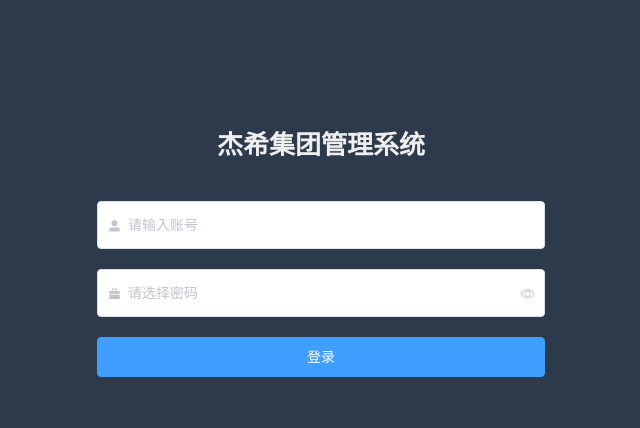
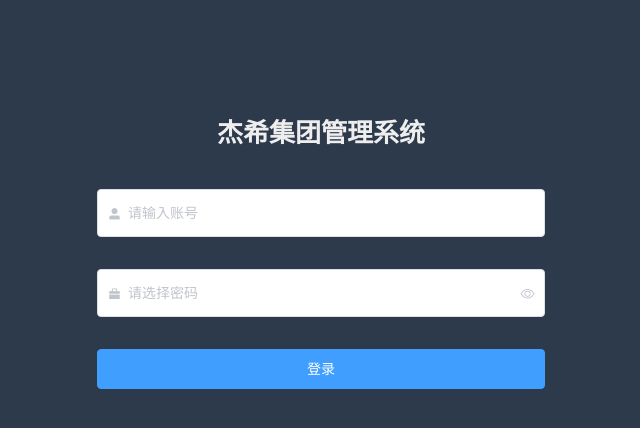
Before and after one commit to jakeliyw/jesse-admin, a Vue app: page / in a window 1280 px wide. Shown: the top 428 px of the page, without its empty margins (319-959 px from the left). Built offline with nearby package versions, Linux system fonts and the light colour scheme.

Commit message:
'完成登陆样式及条件'

```diff
--- a/src/views/Login/index.vue
+++ b/src/views/Login/index.vue
@@ -1,15 +1,21 @@
 <template>
   <div class="login-container">
     <div class="login-form">
+<!--      logo名称-->
       <span class="logo">杰希集团管理系统</span>
-      <el-form ref="form" label-width="80px" class="form-content">
-        <el-input class="input-style" placeholder="请输入账号" v-model="username">
-          <i slot="prefix" class="el-input__icon el-icon-user-solid"></i>
-        </el-input>
-        <el-input class="input-style" placeholder="请选择密码" :type="passWord" v-model="password">
-          <i slot="prefix" class="el-input__icon el-icon-s-cooperation"></i>
-          <i slot="suffix" :class="icon" @click="showPass"></i>
-        </el-input>
+<!--      表单验证区域-->
+      <el-form ref="form" label-width="80px" class="form-content" :model="loginForm" :rules="rules">
+        <el-form-item prop="userName" label-width="0">
+          <el-input class="input-style" placeholder="请输入账号" v-model="loginForm.userName">
+            <i slot="prefix" class="el-input__icon el-icon-user-solid"></i>
+          </el-input>
+        </el-form-item>
+        <el-form-item label-width="0" prop="passWord">
+          <el-input class="input-style" placeholder="请选择密码" v-model="loginForm.passWord" autocomplete="off" :type="passWord">
+            <i slot="prefix" class="el-input__icon el-icon-s-cooperation"></i>
+            <i slot="suffix" :class="icon" @click="showPass"></i>
+          </el-input>
+        </el-form-item>
         <el-button type="primary" class="btn-login">登录</el-button>
       </el-form>
     </div>
@@ -21,11 +27,44 @@ export default {
   name: 'login',
   data () {
     return {
-      username: '',
-      password: '',
+      // 双休绑定账号和密码
+      loginForm: {
+        userName: '',
+        passWord: ''
+      },
+      // 密码黑色圈圈隐藏
+      passWord: 'password',
       // 用于更换Input中的图标
       icon: 'el-input__icon el-icon-view',
-      passWord: 'password'
+      // 限制条件
+      rules: {
+        userName: [
+          {
+            required: true,
+            message: '请输入账号',
+            trigger: 'blur'
+          },
+          {
+            min: 3,
+            max: 6,
+            message: '长度在 3 到 6 个字符',
+            trigger: 'blur'
+          }
+        ],
+        passWord: [
+          {
+            required: true,
+            message: '请输入密码',
+            trigger: 'blur'
+          },
+          {
+            min: 6,
+            max: 10,
+            message: '长度在 6 到 10 个字符',
+            trigger: 'blur'
+          }
+        ]
+      }
     }
   },
   methods: {
@@ -48,16 +87,13 @@ export default {
   min-height: 100vh;
   width: 100%;
   background-color: #2d3a4b;
-  overflow: hidden;
   display: flex;
   justify-content: center;
 
   .login-form {
-    width: 520px;
     height: 500px;
     display: flex;
     justify-content: center;
-    align-items: center;
     flex-direction: column;
   }
 
@@ -69,16 +105,10 @@ export default {
     font-weight: bold;
   }
 
-  .form-content {
-    display: flex;
-    flex-direction: column;
-    justify-content: center;
-  }
-
   .input-style ::v-deep .el-input__inner {
     height: 48px;
     width: 448px;
-    margin-bottom: 20px;
+    margin-bottom: 10px;
   }
 
   .el-input__icon {
```
Also changed, not shown: 1 other file (tests, documents, lock files or other folders).
